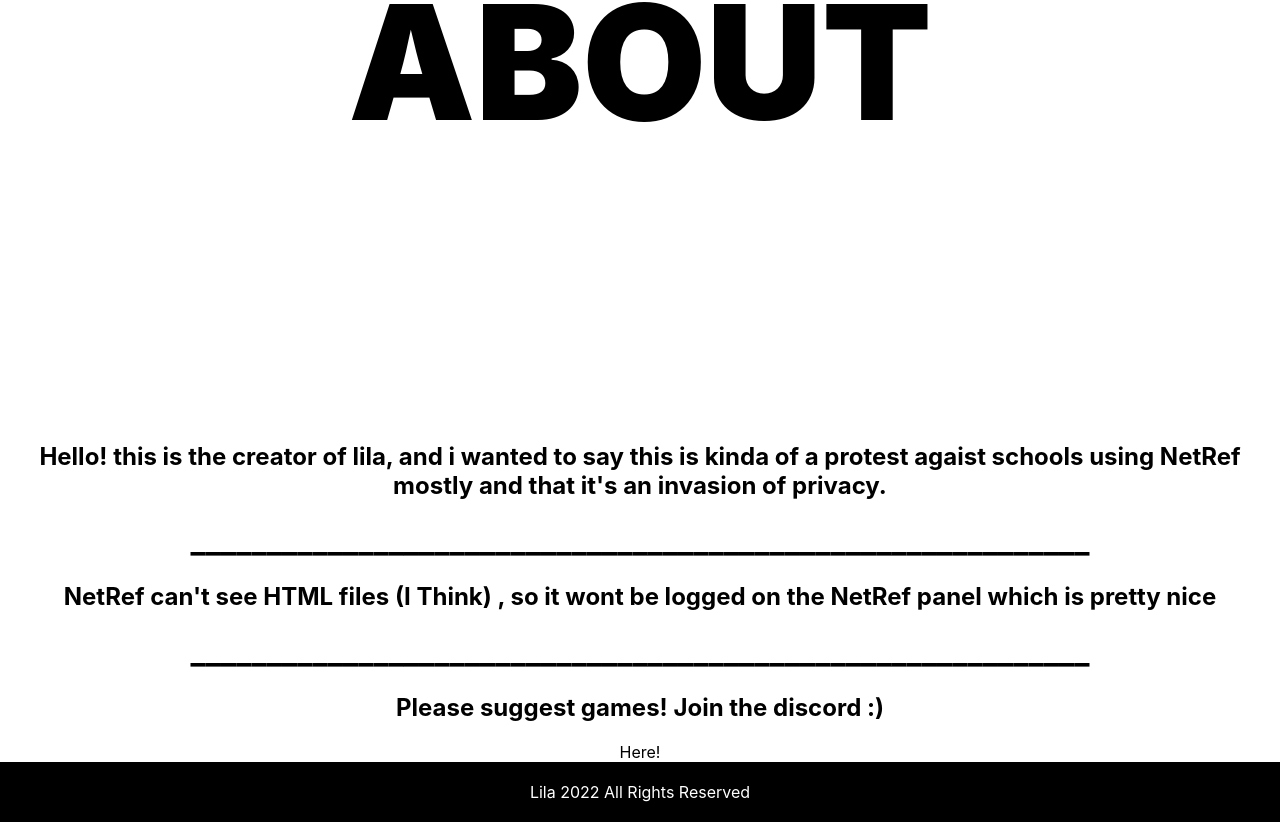
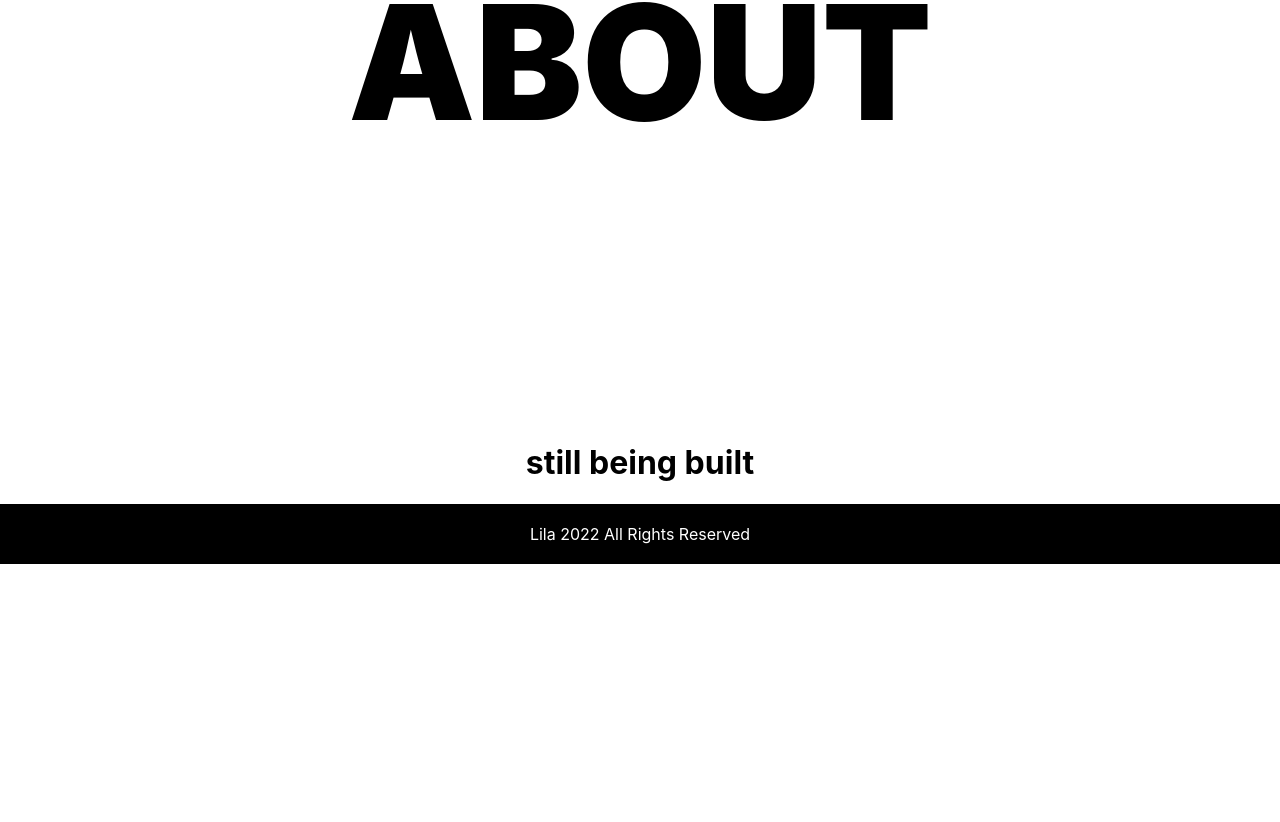
Before and after one commit to novosta/uwudadddy, a Next.js app: page /about in a window 1280 px wide. Shown: the part 378-1200 px from the top of the page. After the commit the page ends 942 px from the top, so only its background shows below. Built offline with nearby package versions, Linux system fonts and the light colour scheme.

Commit message:
kill mwe

```diff
--- a/pages/about.js
+++ b/pages/about.js
@@ -28,11 +28,8 @@ export default function About() {
         <Heading>ABOUT</Heading>
       </Hero>
       <div class="center">
-        <h2>Hello! this is the creator of lila, and i wanted to say this is kinda of a protest agaist schools using NetRef mostly and that it's an invasion of privacy.</h2>
-        <h1>___________________________________________________________</h1>
-        <h2>NetRef can't see HTML files (I Think) , so it wont be logged on the NetRef panel which is pretty nice</h2>
-        <h1>___________________________________________________________</h1>
-        <h2>Please suggest games! Join the discord :) </h2><a href='https://discord.gg/VRYUughAGq'>Here!</a>
+
+<h1>still being built</h1>
       </div>
 
     </>
--- a/pages/index.js
+++ b/pages/index.js
@@ -24,7 +24,7 @@ export default function Home() {
       </Head>
       <Hero>
         <Heading>Lila</Heading>
-        <h1>| Offline Gaming Pack, Protest Agaist NetRef</h1>
+        <h1>| Offline Gaming Pack</h1>
       </Hero>
     </>
   );
```
